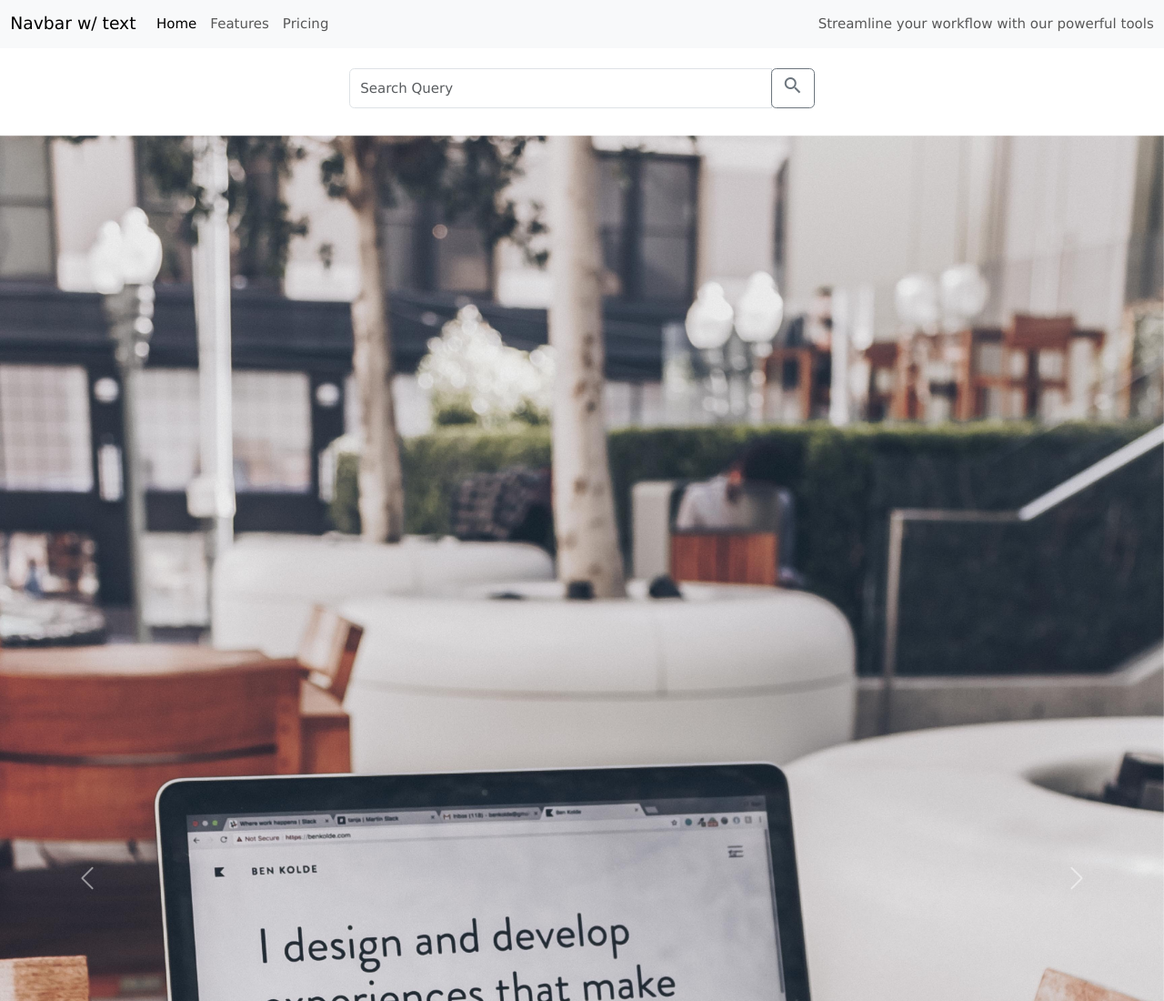
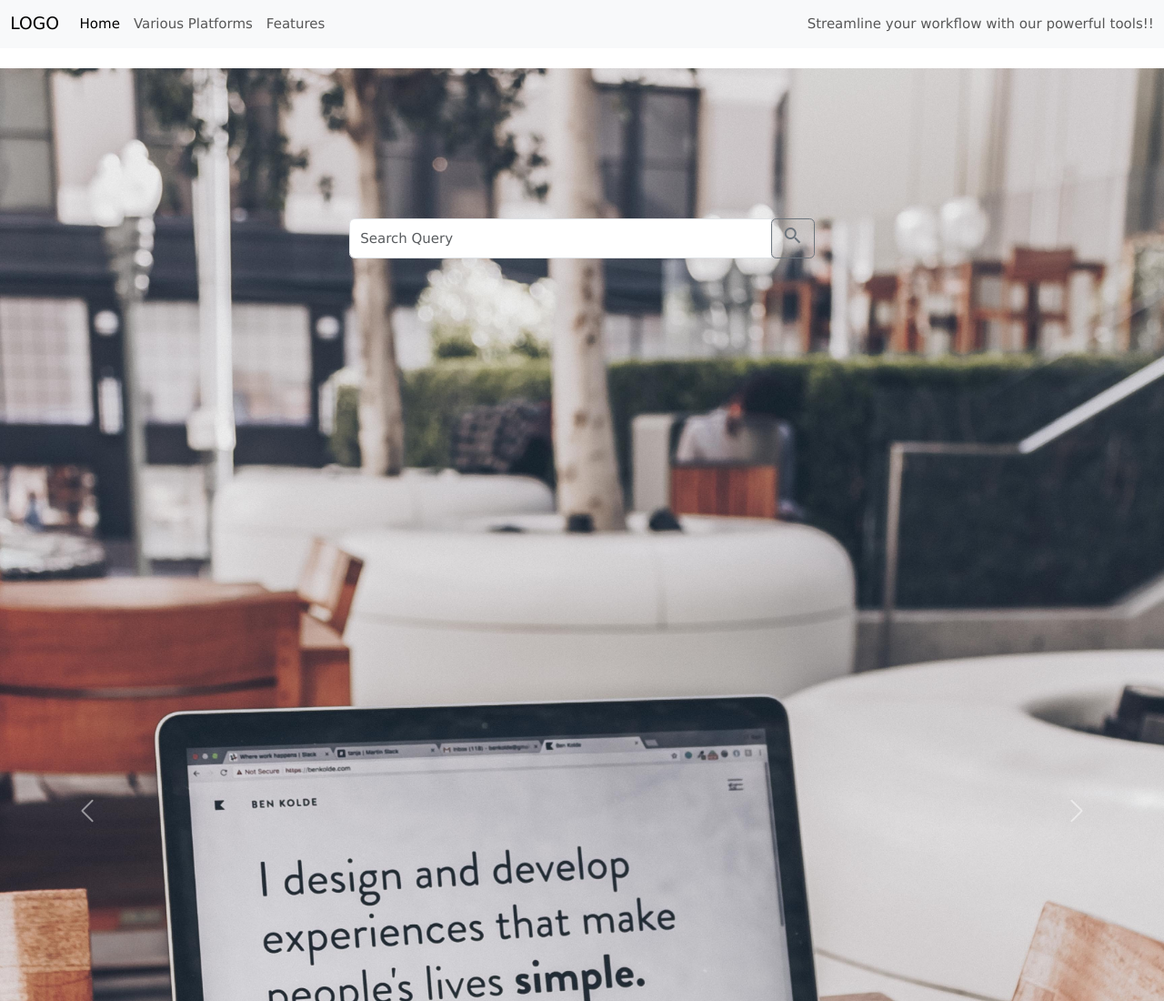
Before and after one commit to princeverma-ai/hackmol4.0, a website: page public/index.html in a window 1280 px wide. Shown: the top 1100 px of the page at 91% size. Drawn offline with nearby package versions, Linux system fonts and the light colour scheme.

Commit message:
relevant chenges

```diff
--- a/public/index.html
+++ b/public/index.html
@@ -7,41 +7,42 @@
   <title>Bootstrap demo</title>
   <link href="https://cdn.jsdelivr.net/npm/bootstrap@5.3.0-alpha1/dist/css/bootstrap.min.css" rel="stylesheet"
     integrity="sha384-GLhlTQ8iRABdZLl6O3oVMWSktQOp6b7In1Zl3/Jr59b6EGGoI1aFkw7cmDA6j6gD" crossorigin="anonymous">
+
+    <style>
+      .example::-webkit-scrollbar {
+        display: none;
+}
+    </style>
 </head>
 <link rel="stylesheet" href="https://www.w3schools.com/w3css/4/w3.css">
 <link rel="stylesheet" href="https://fonts.googleapis.com/icon?family=Material+Icons">
 <body>
 
-<body>
+<body class="example">
   <nav class="navbar navbar-expand-lg bg-body-tertiary">
     <div class="container-fluid">
-      <a class="navbar-brand" href="#">Navbar w/ text</a>
+      <a class="navbar-brand" href="#">LOGO</a>
       <button class="navbar-toggler" type="button" data-bs-toggle="collapse" data-bs-target="#navbarText" aria-controls="navbarText" aria-expanded="false" aria-label="Toggle navigation">
         <span class="navbar-toggler-icon"></span>
       </button>
       <div class="collapse navbar-collapse" id="navbarText">
         <ul class="navbar-nav me-auto mb-2 mb-lg-0">
           <li class="nav-item">
-            <a class="nav-link active" aria-current="page" href="#">Home</a>
+            <a class="nav-link active" aria-current="page" href="./index.html">Home</a>
+          </li>
+          <li class="nav-item">
+            <a class="nav-link" href="#">Various Platforms</a>
           </li>
           <li class="nav-item">
             <a class="nav-link" href="#">Features</a>
           </li>
-          <li class="nav-item">
-            <a class="nav-link" href="#">Pricing</a>
-          </li>
         </ul>
         <span class="navbar-text">
-          Streamline your workflow with our powerful tools
+          Streamline your workflow with our powerful tools!!
         </span>
       </div>
     </div>
   </nav>
-
-  <div class="input-group mb-3 mt-4" style="width: 40%;margin: auto;">
-    <input type="text" class="form-control" placeholder="Search Query" aria-label="Recipient's username" aria-describedby="button-addon2">
-    <a href="./search.html"><button class="btn btn-outline-secondary" type="button" id="button-addon2"><i class="material-icons">search</i></button></a>
-  </div>
 
   <div id="carouselExample" class="carousel slide">
     <div class="carousel-inner mt-2 py-3">
@@ -56,7 +57,14 @@
       <div class="carousel-item">
         <img src="3rd.jpg" class="d-block w-100" alt="...">
       </div>
+
+      <div class="input-group mb-3 mt-5" style="width: 40%;margin:auto; margin-top: 11rem !important;">
+        <input type="text" class="form-control" placeholder="Search Query" aria-label="Recipient's username" aria-describedby="button-addon2">
+        <a href="./search.html"><button class="btn btn-outline-secondary" type="button" id="button-addon2"><i class="material-icons">search</i></button></a>
+      </div>
+
     </div>
+
     <button class="carousel-control-prev" type="button" data-bs-target="#carouselExample" data-bs-slide="prev">
       <span class="carousel-control-prev-icon" aria-hidden="true"></span>
       <span class="visually-hidden">Previous</span>
```
Also changed, not shown: public/search.html (+5 -2 lines).
